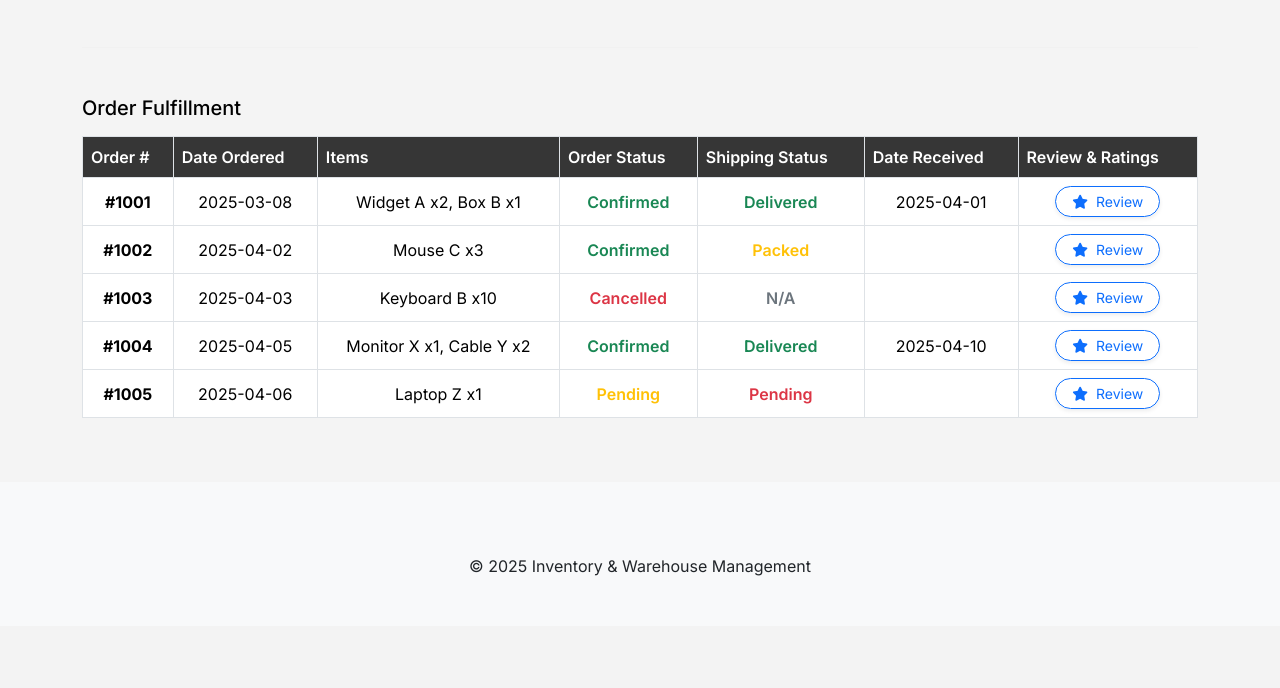
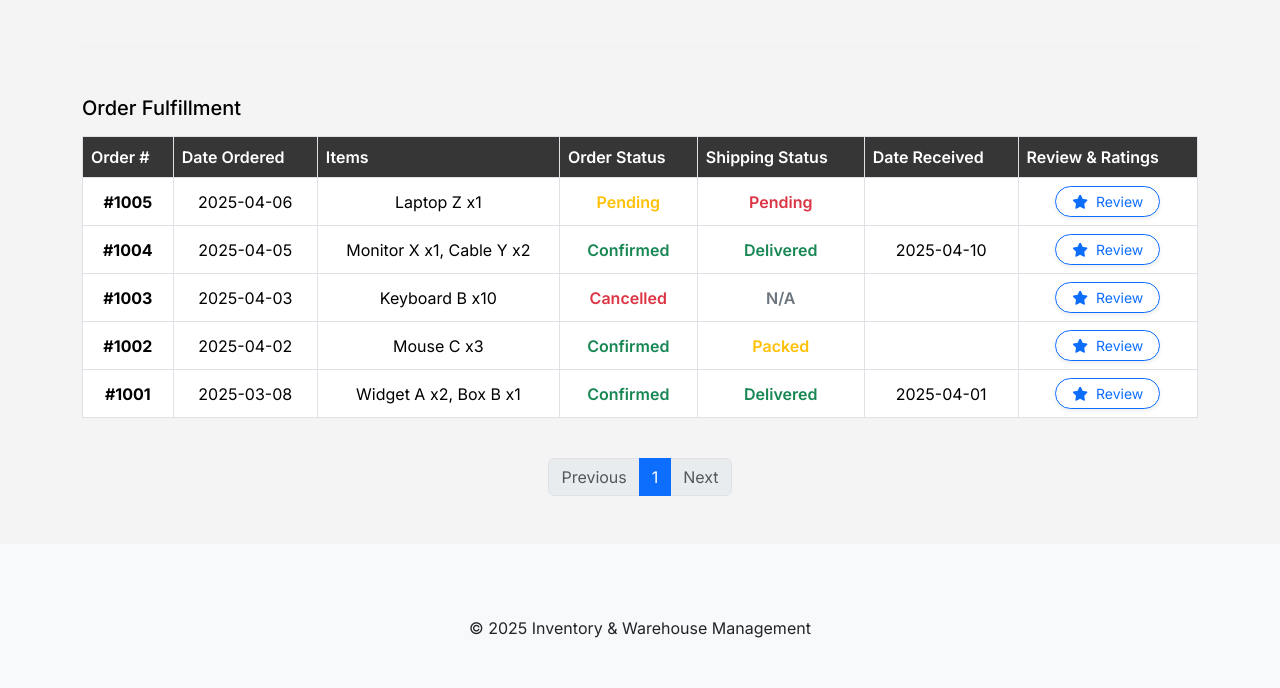
Before and after one commit to Scammur/ITECPROJECT, a PHP site: page /order-fulfillment.php in a window 1280 px wide. Shown: the part 231-919 px from the top of the page. Before the commit the page ends 807 px from the top, so only its background shows below. Run offline with PHP 8.4, Linux system fonts and the light colour scheme; data comes from the database, SQL or seed files in the repository.

Commit message:
Add files via upload

```diff
--- a/order-fulfillment.php
+++ b/order-fulfillment.php
@@ -1,5 +1,17 @@
 <?php
 include 'config/config.php';
+
+// Pagination variables
+$limit = 10; // Number of records per page
+$current_page = isset($_GET['page']) && is_numeric($_GET['page']) ? (int)$_GET['page'] : 1;
+$offset = ($current_page - 1) * $limit;
+
+// Get total number of orders
+$total_orders_query = "SELECT COUNT(*) as total FROM orders";
+$total_orders_result = mysqli_query($conn, $total_orders_query);
+$total_rows = mysqli_fetch_assoc($total_orders_result)['total'];
+$total_pages = ceil($total_rows / $limit);
+
 ?>
 <!DOCTYPE html>
 <html lang="en">
@@ -9,16 +21,12 @@ include 'config/config.php';
     <link rel="icon" href="img/ico/logo.ico">
     <meta name="viewport" content="width=device-width, initial-scale=1.0">
 
-    <!-- Bootstrap CSS CDN -->
     <link rel="stylesheet" href="https://cdn.jsdelivr.net/npm/bootstrap@5.3.3/dist/css/bootstrap.min.css">
 
-    <!-- Font Awesome CDN -->
     <link rel="stylesheet" href="https://cdnjs.cloudflare.com/ajax/libs/font-awesome/6.5.2/css/all.min.css">
 
-    <!-- Google Fonts Inter (optional, fallback to sans-serif) -->
     <link href="https://fonts.googleapis.com/css2?family=Inter:wght@400;500;600;700&display=swap" rel="stylesheet">
 
-    <!-- Animate.css CDN -->
     <link rel="stylesheet" href="https://cdnjs.cloudflare.com/ajax/libs/animate.css/4.1.1/animate.min.css"/>
 
     <style>
@@ -127,7 +135,6 @@ include 'config/config.php';
     </style>
 </head>
 <body>
-    <!-- Navigation Bar -->
     <nav class="navbar navbar-expand-lg navbar-dark fixed-top py-3">
         <div class="container-fluid">
             <a class="navbar-brand ps-4" href="index.php">
@@ -189,7 +196,6 @@ include 'config/config.php';
                                     }
                                 }
                                 ?>
-                                 <!--<hr class="dropdown-divider"></li>-->
                                  </ul>
                         </div>
                     </li>
@@ -197,10 +203,7 @@ include 'config/config.php';
             </div>
         </div>
     </nav>
-    <!-- End Navigation -->
-
     <div class="container" style="margin-top: 120px;">
-        <!-- Section Title -->
         <div class="row mb-4">
             <div class="col-12 animate__animated animate__fadeInLeft">
                 <div class="section-title mb-2">
@@ -229,7 +232,7 @@ include 'config/config.php';
                     </thead>
                     <tbody>
                             <?php
-                            $quer = "SELECT * FROM orders";
+                            $quer = "SELECT * FROM orders ORDER BY date_ordered DESC LIMIT $limit OFFSET $offset";
                             $res = mysqli_query($conn, $quer);
                             while ($l = mysqli_fetch_array($res)) {
                                 ?>
@@ -263,8 +266,24 @@ include 'config/config.php';
                     </tbody>
                 </table>
             </div>
+
+        <nav aria-label="Page navigation">
+            <ul class="pagination justify-content-center">
+                <li class="page-item <?php if ($current_page <= 1) echo 'disabled'; ?>">
+                    <a class="page-link" href="?page=<?php echo $current_page - 1; ?>">Previous</a>
+                </li>
+                <?php for ($i = 1; $i <= $total_pages; $i++) : ?>
+                    <li class="page-item <?php if ($i == $current_page) echo 'active'; ?>">
+                        <a class="page-link" href="?page=<?php echo $i; ?>"><?php echo $i; ?></a>
+                    </li>
+                <?php endfor; ?>
+                <li class="page-item <?php if ($current_page >= $total_pages) echo 'disabled'; ?>">
+                    <a class="page-link" href="?page=<?php echo $current_page + 1; ?>">Next</a>
+                </li>
+            </ul>
+        </nav>
+
     </div>
-    <!-- Footer -->
     <footer class="bg-light text-dark py-5 mt-5">
         <div class="container">
             <div class="text-center mt-4">
@@ -272,9 +291,6 @@ include 'config/config.php';
             </div>
 
     </footer>
-    <!-- End Footer -->
-
-    <!-- Bootstrap JS Bundle (with Popper) -->
     <script src="https://cdn.jsdelivr.net/npm/bootstrap@5.3.3/dist/js/bootstrap.bundle.min.js"></script>
     <script>
         // Animate on scroll for .main-container, .highlight, .process-step, .example-table tbody tr, and .section-image-animate
```
Lines whose indentation alone changed are shown as unchanged.
